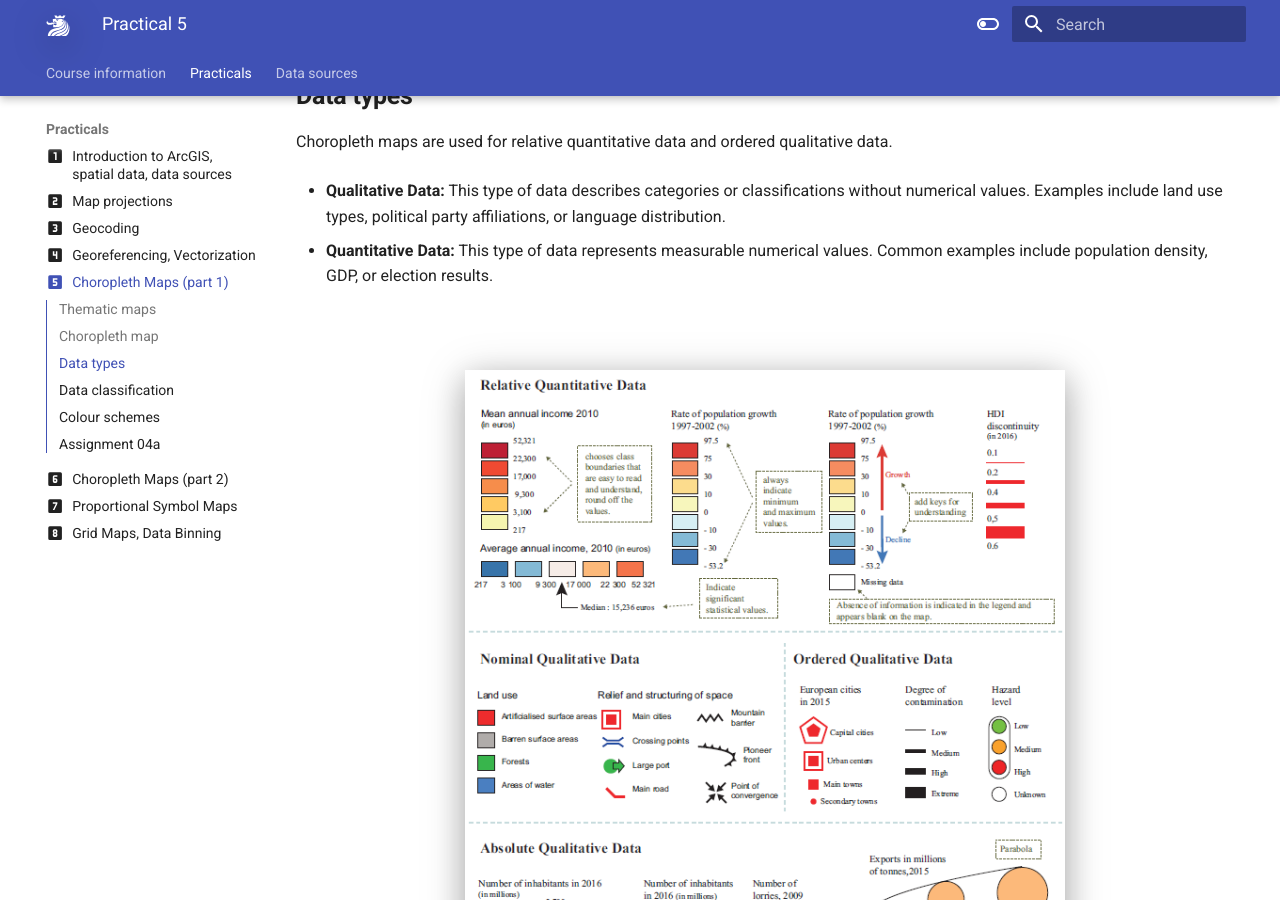
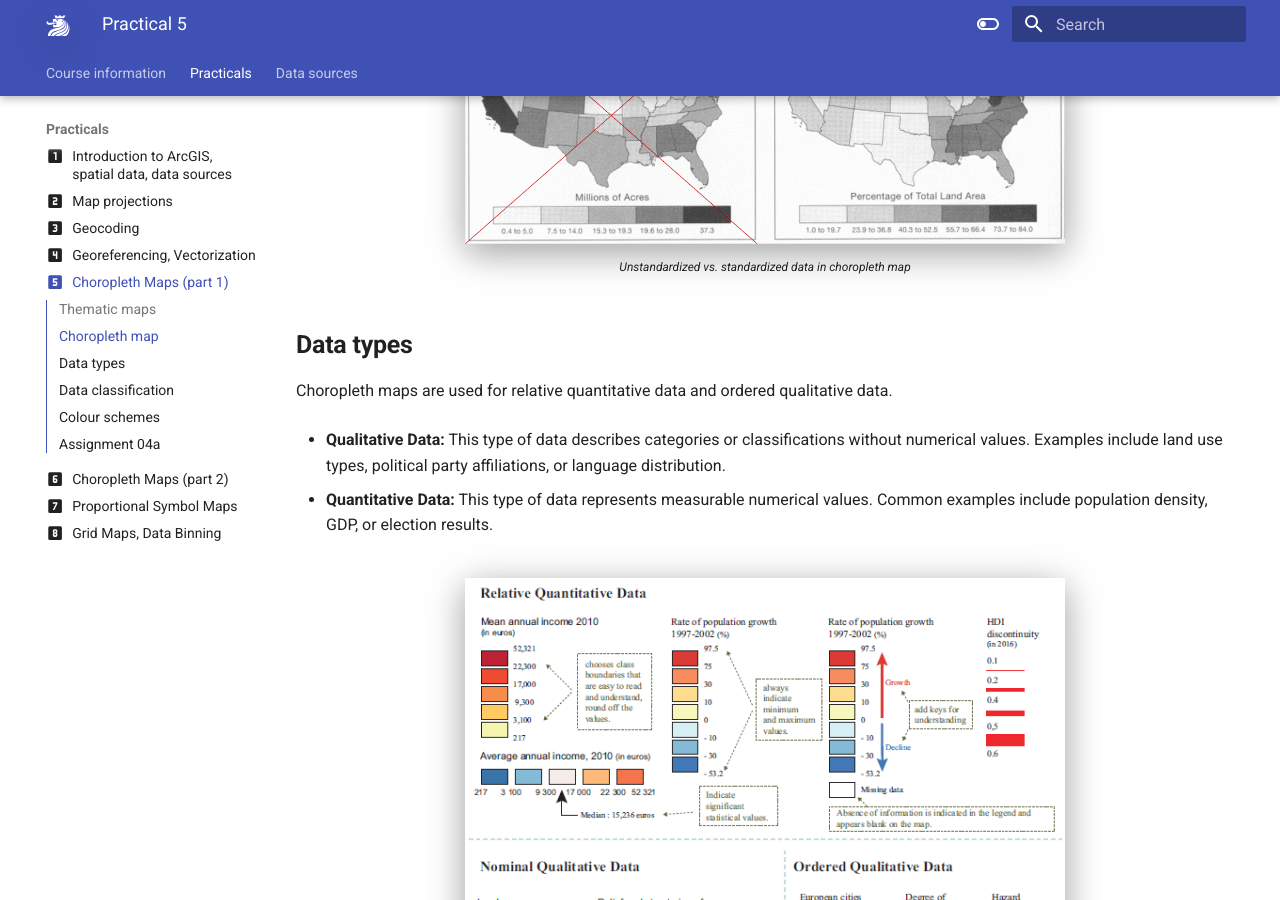
Before and after one commit to k155cvut/cart, an MkDocs documentation site: the page built from docs/practicals/ChoroplethMaps01.md, in a window 1280 px wide and 900 px high, scrolled down 1811 px. Built offline with MkDocs 1.6.1 and Material for MkDocs 9.7.7, drawn with Linux system fonts in a browser that asks for light colours.

Commit message:
choropleth01 update2

```diff
--- a/docs/practicals/ChoroplethMaps01.md
+++ b/docs/practicals/ChoroplethMaps01.md
@@ -9,7 +9,7 @@ title: Practical 5
 
 To represent such information effectively, cartographers use different **mapping methods**. These are the cartographic techniques used to display data on a map in ways that match the nature of the phenomenon being shown. The choice of method depends on whether the data describe areas, points, movement, or continuous surfaces. Common mapping methods include choropleth maps, dot-density maps, proportional-symbol maps, flow maps, and isarithmic maps.
 
-<br>
+
 <figure markdown>
   ![](../assets/cviceni5/MapTypes.png){ width=600px }
   <figcaption>Source: Kraak and Ormeling (2010)</figcaption>
@@ -18,11 +18,18 @@ To represent such information effectively, cartographers use different **mapping
 ## Choropleth map
 **A choropleth map** is a type of thematic map in which geographic areas are shaded or coloured in proportion to a statistical variable. This technique is widely used in cartography to represent spatial data distributions, such as population density, election results, or economic indicators. Unlike other map types, choropleth maps rely on predefined geographic units (e.g., countries, states, or districts) to visualize data intensity or magnitude.
 
-<br>
+
 <figure markdown>
   ![](../assets/cviceni5/ChoroplethMapping.png){ width=600px }
   <figcaption>Source: Dent et al. (2009)</figcaption>
 </figure>
+
+
+<figure markdown>
+  ![](../assets/cviceni5/ChoroplethMap.png){ width=600px }
+  <figcaption>Unstandardized vs. standardized data in choropleth map</figcaption>
+</figure>
+
 
 ## Data types
 Choropleth maps are used for relative quantitative data and ordered qualitative data.
@@ -31,7 +38,7 @@ Choropleth maps are used for relative quantitative data and ordered qualitative
 
 - **Quantitative Data:** This type of data represents measurable numerical values. Common examples include population density, GDP, or election results.
 
-<br>
+
 <figure markdown>
   ![](../assets/cviceni5/DataTypes.png){ width=600px }
   <figcaption>Source: Zanin and Lambert (2020)</figcaption>
@@ -49,7 +56,7 @@ To effectively display data in choropleth maps, classification methods are used
 
 - **Standard Deviation:** This method classifies data based on its deviation from the mean. It is useful for identifying regions with significantly higher or lower values than the average.
 
-<br>
+
 <figure markdown>
   ![](../assets/cviceni5/MappingTheTruth.jpg){ width=600px }
   <figcaption>Source: IDV Solutions (2012)</figcaption>
@@ -72,12 +79,12 @@ When statistical data can be classified and hierarchized, it should be transcrib
 
 - **Divergent Color Scales:** These are used when data has a meaningful midpoint, such as deviations from an average. They typically use two contrasting colors with a neutral color in the center. For example, an economic growth map might use red for negative growth, white for no change, and blue for positive growth.
 
-<br>
+
 <figure markdown>
   ![](../assets/cviceni5/ColourSchemes.png){ width=600px }
   <figcaption>Source: AxisMaps (2020)</figcaption>
 </figure>
-<br>
+
 
 [ColorBrewer](https://colorbrewer2.org/){ .md-button .md-button--primary .server_name .external_link_icon_small target="_blank"}
 {: align=center }
```
Also changed, not shown: docs/assets/cviceni5/ChoroplethMap.png (added).
